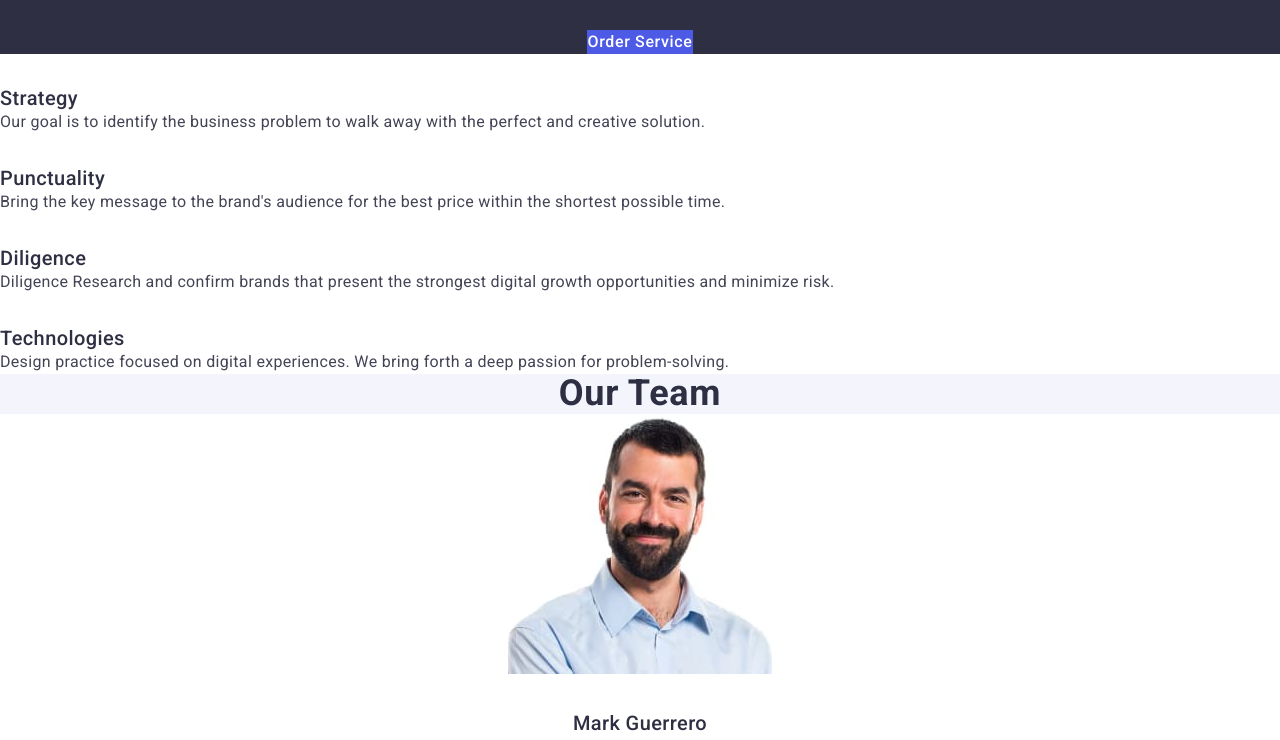
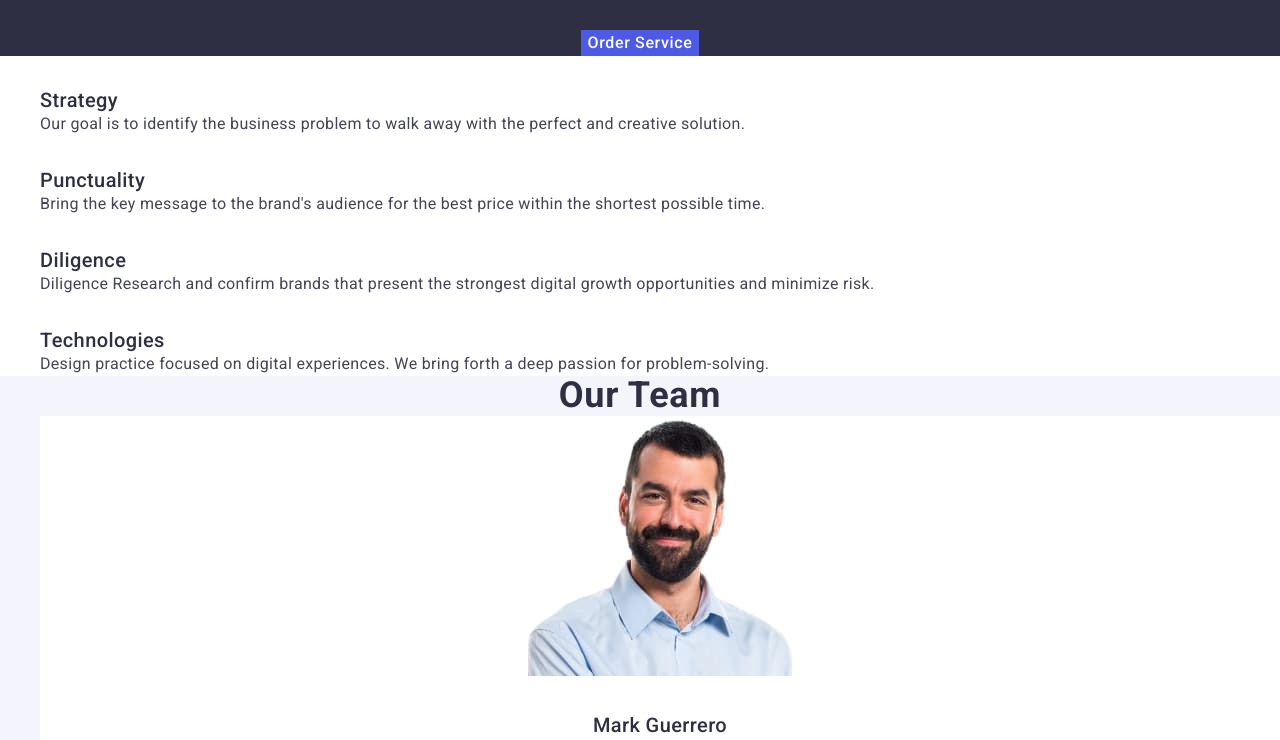
Before and after one commit to Karlson1979/goit-markup-hw-03, a website: page index.html in a window 1280 px wide. Shown: the part 379-1119 px from the top of the page. Drawn offline with nearby package versions, Linux system fonts and the light colour scheme.

Commit message:
deletepadding-body

```diff
--- a/css/style.css
+++ b/css/style.css
@@ -2,7 +2,7 @@
 body,
 html {
     margin: 0;
-    padding: 0;
+    /* padding: 0; */
     box-sizing: border-box;
     text-decoration: none;
     list-style: none;
```
